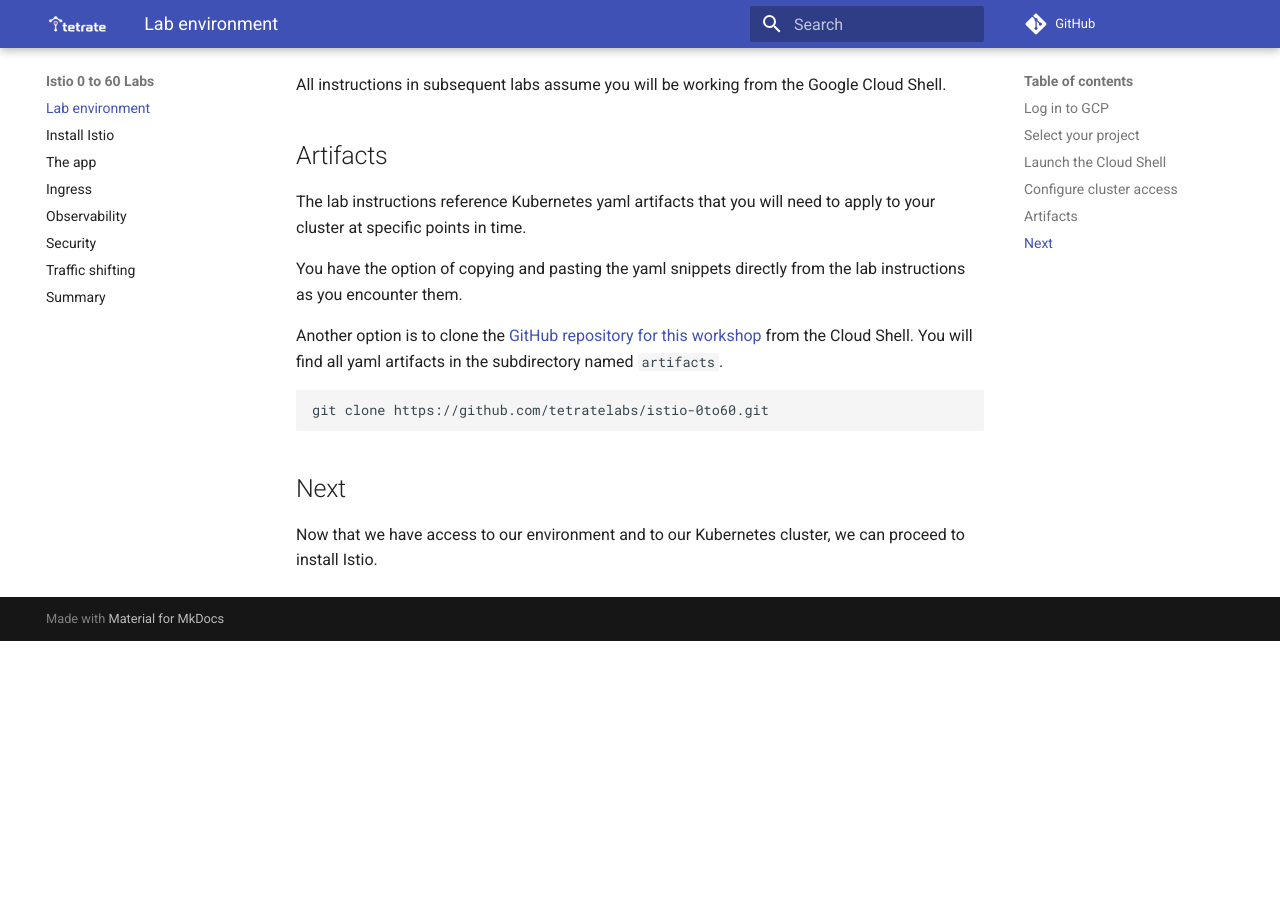
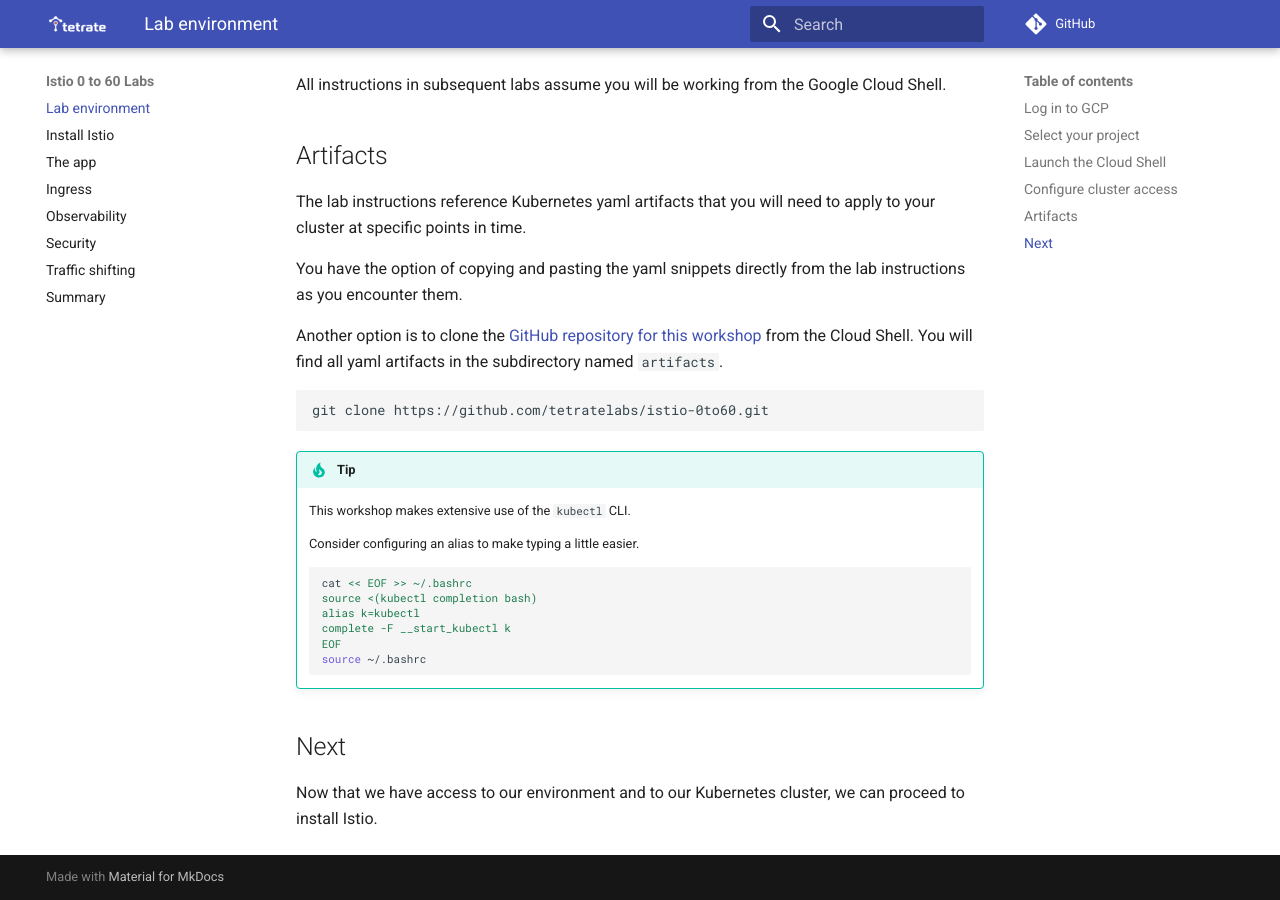
Before and after one commit to tetratelabs/istio-0to60, an MkDocs documentation site: the page built from docs/environment.md, in a window 1280 px wide and 900 px high, scrolled down 2079 px. Built offline with MkDocs 1.6.1 and Material for MkDocs 9.7.7, drawn with Linux system fonts in a browser that asks for light colours; comment, search, counter and statistics services are not loaded; before the commit the page ends 2720 px from its top, so only the background shows below that.

Commit message:
minor edits as i work through some of the labs..

````diff
--- a/docs/environment.md
+++ b/docs/environment.md
@@ -96,6 +96,22 @@ Another option is to clone the [GitHub repository for this workshop](https://git
 git clone https://github.com/tetratelabs/istio-0to60.git
 ```
 
+!!! tip
+
+    This workshop makes extensive use of the `kubectl` CLI.
+
+    Consider configuring an alias to make typing a little easier.
+
+    ```shell
+    cat << EOF >> ~/.bashrc
+    source <(kubectl completion bash)
+    alias k=kubectl
+    complete -F __start_kubectl k
+    EOF
+    source ~/.bashrc
+    ```
+
+
 ## Next
 
 Now that we have access to our environment and to our Kubernetes cluster, we can proceed to install Istio.
````
Also changed, not shown: docs/dashboards.md (+9 -5 lines), docs/ingress.md (+1 -1 lines), docs/the-app.md (+1 -1 lines).
